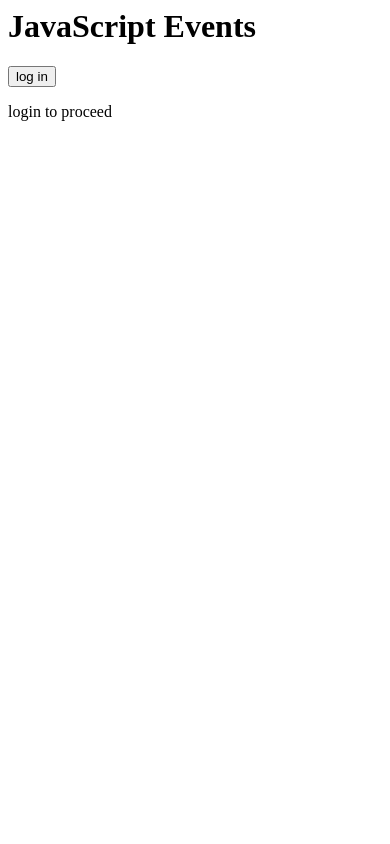
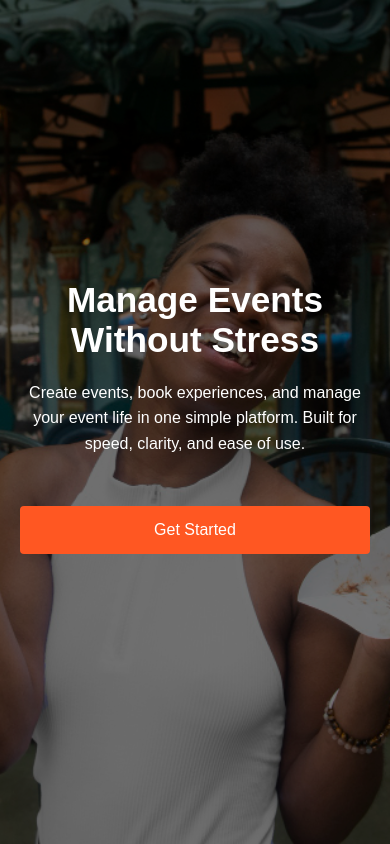
Before and after one commit to termz-dev/Js-Project-Events-1, a plain HTML site: page index.html in a window 390 px wide. Drawn offline with Linux system fonts and the light colour scheme.

Commit message:
fourth commit

```diff
--- a/index.css
+++ b/index.css
@@ -1,64 +1,94 @@
-.slider-container {
-  max-width: 1100px;
-  margin: 40px auto;
-  position: relative;
-  overflow: hidden;
-  border-radius: 14px;
-  box-shadow: 0 10px 25px rgba(0, 0, 0, 0.15);
+* {
+      margin: 0;
+      padding: 0;
+      box-sizing: border-box;
+      font-family: Arial, Helvetica, sans-serif;
     }
 
-.slider-track {
-  display: flex;
-  transition: transform 0.5s ease-in-out;
+    body {
+      overflow: hidden;
+    }
+
+    nav{
+    position: fixed;
+    padding: 20px;
+    width: 160px;
+}
+nav img{
+    width: 100px;
+    z-index: 10;
+}
+
+    .slider {
+      position: relative;
+      width: 100%;
+      height: 100vh;
     }
 
     .slide {
-  min-width: 100%;
-  position: relative;
+      position: absolute;
+      width: 100%;
+      height: 100%;
+      background-size: cover;
+      background-position: center;
+      opacity: 0;
+      transition: opacity 1s ease-in-out;
     }
 
-.slide img {
-  width: 100%;
-  height: 420px;
-  object-fit: cover;
-  display: block;
+    .slide.active {
+      opacity: 1;
     }
 
-.slide-text {
+    .overlay {
       position: absolute;
-  bottom: 30px;
-  left: 30px;
+      inset: 0;
       background: rgba(0, 0, 0, 0.55);
+      display: flex;
+      justify-content: center;
+      align-items: center;
+      text-align: center;
       color: #ffffff;
-  padding: 15px 20px;
-  border-radius: 8px;
+      padding: 20px;
     }
 
-.slide-text h2 {
-  margin-bottom: 6px;
+    .content {
+      max-width: 700px;
     }
 
-.nav-btn {
-  position: absolute;
-  top: 50%;
-  transform: translateY(-50%);
-  background: rgba(0, 0, 0, 0.6);
-  color: #ffffff;
-  border: none;
-  font-size: 22px;
-  padding: 10px 14px;
-  cursor: pointer;
-  border-radius: 50%;
+    .content h1 {
+      font-size: 3rem;
+      margin-bottom: 20px;
     }
 
-.prev {
-  left: 15px;
+    .content p {
+      font-size: 1.1rem;
+      margin-bottom: 30px;
+      line-height: 1.6;
     }
 
-.next {
-  right: 15px;
+    .cta-btn {
+      width: 100%;
+    padding: 15px 40px;
+    font-size: 1rem;
+    border: none;
+    outline: none;
+    cursor: pointer;
+    border-radius: 4px;
+    background: #ff5722;
+    color: #fff;
+    margin: 20px 0 10px;
     }
 
-.nav-btn:hover {
-  background: rgba(0, 0, 0, 0.8);
+    .cta-btn:hover {
+      background-color: #e64a19;
     }
+
+    @media (max-width: 768px) {
+      .content h1 {
+        font-size: 2.2rem;
+      }
+
+      .content p {
+        font-size: 1rem;
+      }
+    }
--- a/index.html
+++ b/index.html
@@ -1,16 +1,56 @@
-<html></html>
+<!DOCTYPE html>
+<html lang="en">
 <head>
-    <title>JavaScript Events</title>
+  <meta charset="UTF-8">
+  <meta name="viewport" content="width=device-width, initial-scale=1.0">
+  <link rel="stylesheet" href="index.css">
+  <title>Active Events</title>
+
 </head>
 <body>
-    <h1>JavaScript Events</h1>
-    <button id="login">log in</button>
-    <p id="demo">login to proceed</p>
 
-    <script>
-        document.getElementById("login").addEventListener("click", function() {
-            window.location.href = 'login.html';
-        });
-    </script>
+    <nav>
+    <img src="/images/active.png" alt="Logo">
+  </nav>
+
+  <div class="slider">
+    <div class="slide active" style="background-image: url('/images/photos/2148757434.jpg');"></div>
+    <div class="slide" style="background-image: url('/images/photos/2149500464.jpg');"></div>
+    <div class="slide" style="background-image: url('/images/photos/2148757476.jpg');"></div>
+    <div class="slide" style="background-image: url('/images/photos/2150923246.jpg');"></div>
+    <div class="slide" style="background-image: url('/images/photos/2150932924.jpg');"></div>
+    <div class="slide" style="background-image: url('/images/photos/2151108196.jpg');"></div>
+    <div class="slide" style="background-image: url('/images/photos/71785.jpg');"></div>
+    <div class="slide" style="background-image: url('/images/hero-img.jpg');"></div>
+
+    <div class="overlay">
+      <div class="content">
+        <h1>Manage Events Without Stress</h1>
+        <p>
+          Create events, book experiences, and manage your event life in one simple platform.
+          Built for speed, clarity, and ease of use.
+        </p>
+        <button class="cta-btn" onclick="getStarted()">Get Started</button>
+      </div>
+    </div>
+  </div>
+
+  <script>
+    const slides = document.querySelectorAll(".slide");
+    let currentSlide = 0;
+
+    function showNextSlide() {
+      slides[currentSlide].classList.remove("active");
+      currentSlide = (currentSlide + 1) % slides.length;
+      slides[currentSlide].classList.add("active");
+    }
+
+    setInterval(showNextSlide, 4000);
+
+    function getStarted() {
+      window.location.href = "signup.html";
+    }
+  </script>
+
 </body>
 </html>
--- a/style.css
+++ b/style.css
@@ -20,6 +20,9 @@ nav{
     position: fixed;
     padding: 20px;
     width: 160px;
+}
+nav img{
+    width: 100px;
 }
 .form-wrapper{
     position: absolute;
```
Also changed, not shown: login.html (+38 -26 lines), signup.html (+48 -41 lines), images/ChatGPT_Image_Jan_5__2026__01_27_43_PM-removebg-preview.png (added), images/active.png (added), images/event-tent-logo-design-concept-illustration-symbol-icon-vector-removebg-preview.png (added), images/photos/2148757434.jpg (added), images/photos/2148757476.jpg (added), images/photos/2149500464.jpg (added), images/photos/2150923246.jpg (added), images/photos/2150932924.jpg (added), images/photos/2151108196.jpg (added), images/photos/71785.jpg (added). Lines whose indentation alone changed are shown as unchanged.
